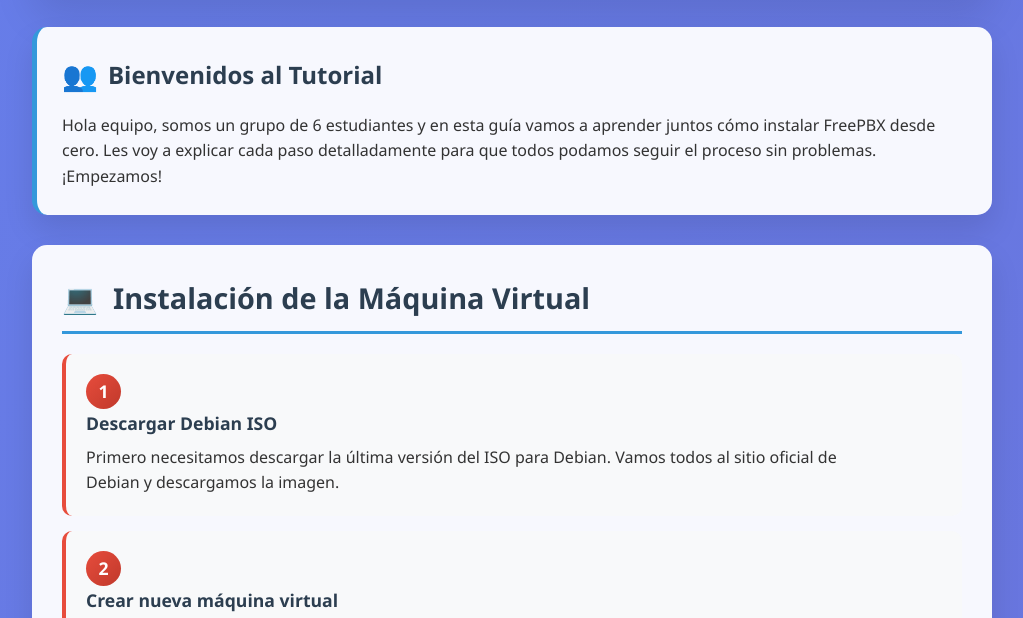
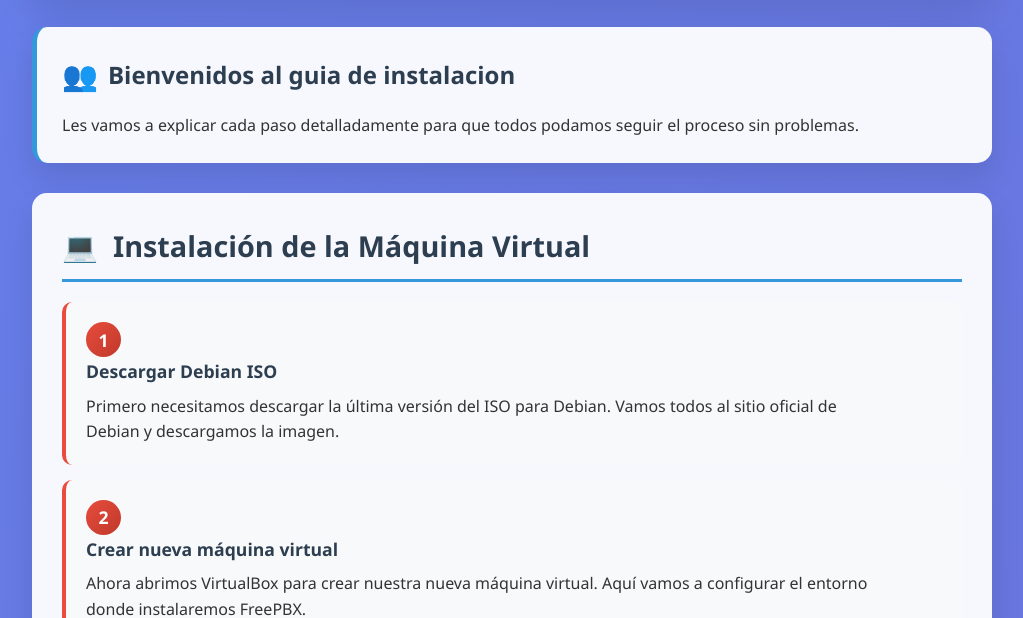
Before and after one commit to Yoel-Cristian-Quispe-Diaz/guia_freePBX1, a plain HTML site: page index.html in a window 1280 px wide. Shown: the part 188-806 px from the top of the page, without its empty margins (128-1151 px from the left). Drawn offline with Linux system fonts and the light colour scheme.

Commit message:
Update index.html

```diff
--- a/index.html
+++ b/index.html
@@ -312,8 +312,8 @@
         </div>
 
         <div class="intro-card">
-            <h2>Bienvenidos al Tutorial</h2>
-            <p>Hola equipo, somos un grupo de 6 estudiantes y en esta guía vamos a aprender juntos cómo instalar FreePBX desde cero. Les voy a explicar cada paso detalladamente para que todos podamos seguir el proceso sin problemas. ¡Empezamos!</p>
+            <h2>Bienvenidos al guia de instalacion</h2>
+            <p>Les vamos a explicar cada paso detalladamente para que todos podamos seguir el proceso sin problemas.</p>
         </div>
 
         <div class="section">
```
